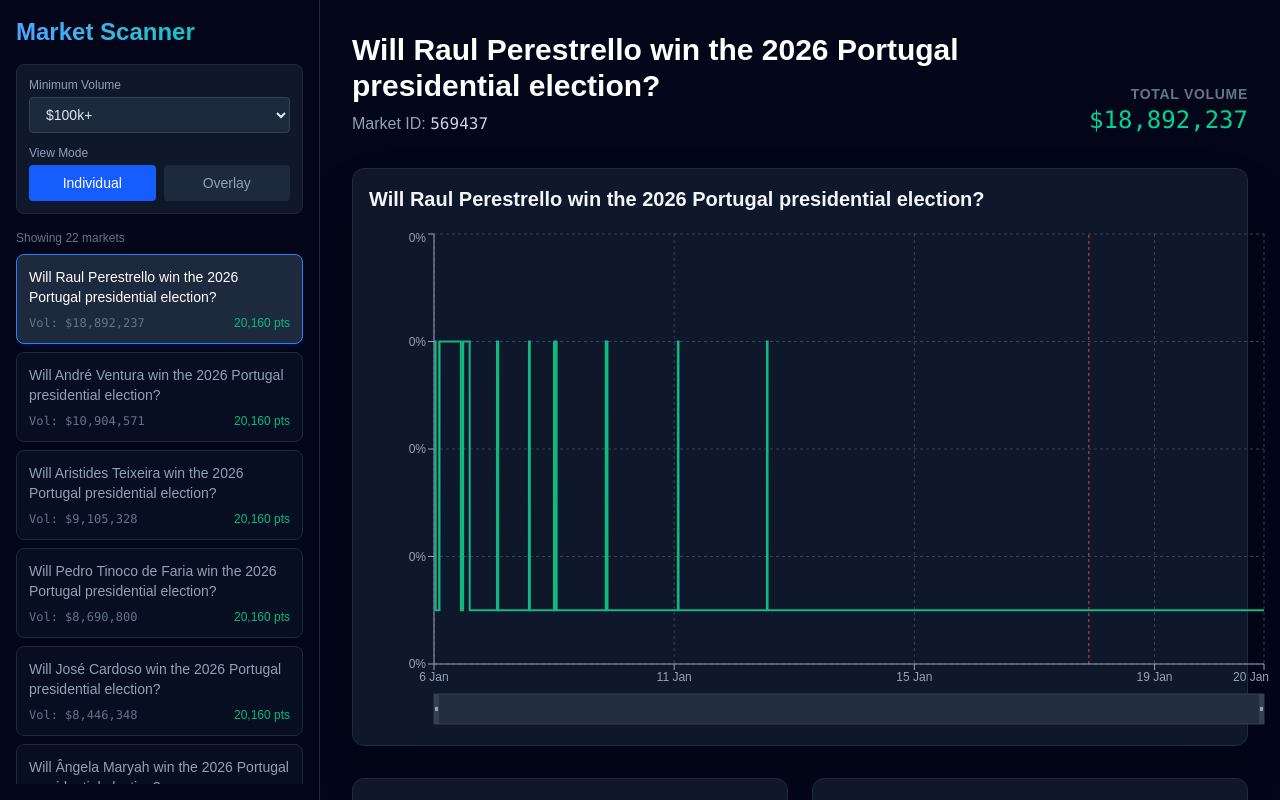
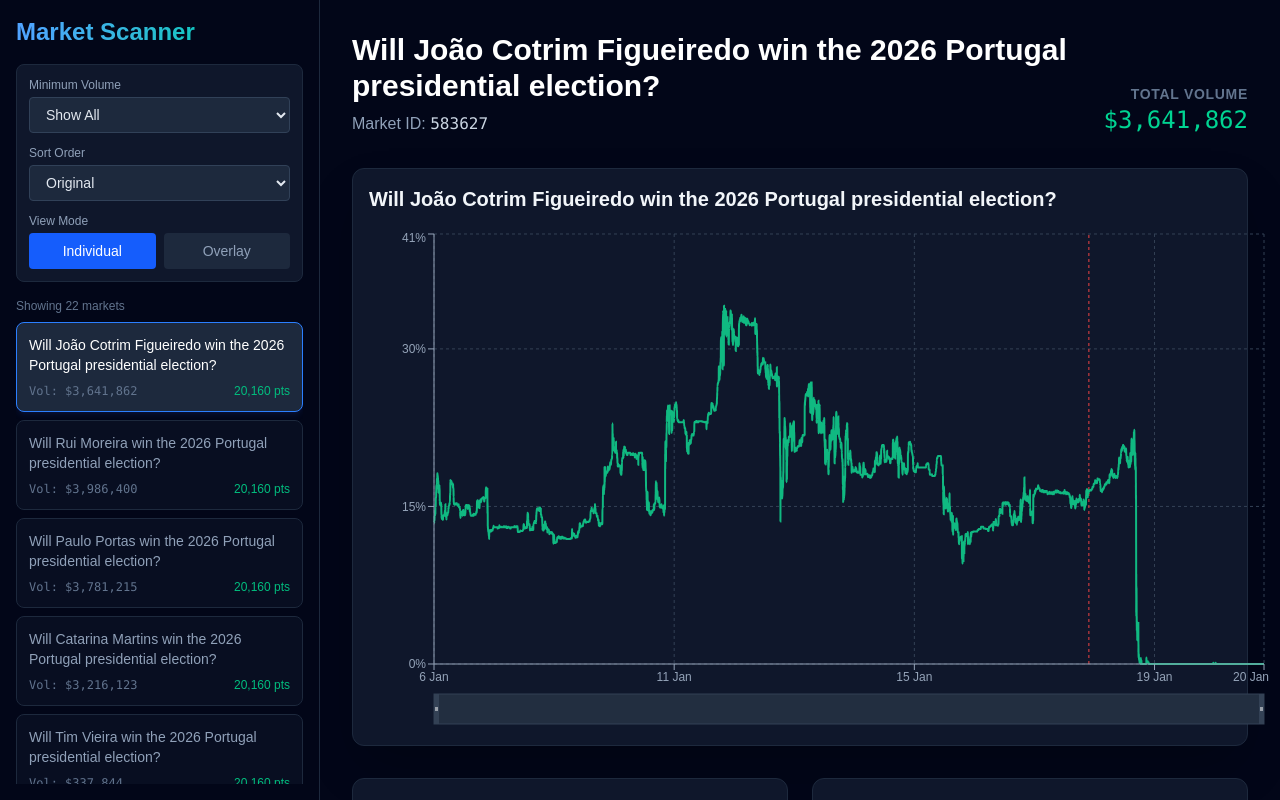
Before and after one commit to bernardo7894/polymarket_explorer, a Next.js app: page / in a window 1280 px wide. Built offline with nearby package versions, Linux system fonts and the light colour scheme.

Commit message:
Update sorting to default to original order and add Sort Order selector

```diff
--- a/components/Dashboard.tsx
+++ b/components/Dashboard.tsx
@@ -28,7 +28,8 @@ const getBasePath = () => {
 };
 
 export default function Dashboard({ summary }: { summary: Market[] }) {
-    const [volumeThreshold, setVolumeThreshold] = useState(100000);
+    const [volumeThreshold, setVolumeThreshold] = useState(0); // Default to 0 to show more, or user preference
+    const [sortOrder, setSortOrder] = useState<'default' | 'volume' | 'name'>('default');
     const [viewMode, setViewMode] = useState<'individual' | 'overlay'>('individual');
     const [mounted, setMounted] = useState(false);
 
@@ -36,12 +37,18 @@ export default function Dashboard({ summary }: { summary: Market[] }) {
         setMounted(true);
     }, []);
 
-    // Sort and filter summary by volume descending
+    // Filter and sort summary
     const sortedSummary = useMemo(() => {
-        return [...summary]
-            .filter(m => m.points > 0 && parseFloat(m.volume) >= volumeThreshold)
-            .sort((a, b) => parseFloat(b.volume) - parseFloat(a.volume));
-    }, [summary, volumeThreshold]);
+        const filtered = [...summary]
+            .filter(m => m.points > 0 && parseFloat(m.volume) >= volumeThreshold);
+
+        if (sortOrder === 'volume') {
+            return filtered.sort((a, b) => parseFloat(b.volume) - parseFloat(a.volume));
+        } else if (sortOrder === 'name') {
+            return filtered.sort((a, b) => a.question.localeCompare(b.question));
+        }
+        return filtered; // 'default' - keeps original order
+    }, [summary, volumeThreshold, sortOrder]);
 
     const [selectedId, setSelectedId] = useState<string>("");
     const [chartData, setChartData] = useState<DataPoint[]>([]);
@@ -133,6 +140,18 @@ export default function Dashboard({ summary }: { summary: Market[] }) {
                             <option value={500000}>$500k+</option>
                             <option value={1000000}>$1M+</option>
                             <option value={5000000}>$5M+</option>
+                        </select>
+                    </div>
+                    <div>
+                        <label className="block text-xs text-slate-400 mb-1">Sort Order</label>
+                        <select
+                            value={sortOrder}
+                            onChange={(e) => setSortOrder(e.target.value as any)}
+                            className="w-full bg-slate-800 border border-slate-700 rounded px-3 py-2 text-sm text-slate-200 focus:outline-none focus:ring-2 focus:ring-blue-500"
+                        >
+                            <option value="default">Original</option>
+                            <option value="volume">Volume (High to Low)</option>
+                            <option value="name">Name (A-Z)</option>
                         </select>
                     </div>
                     <div>
```
Lines whose indentation alone changed are shown as unchanged.
